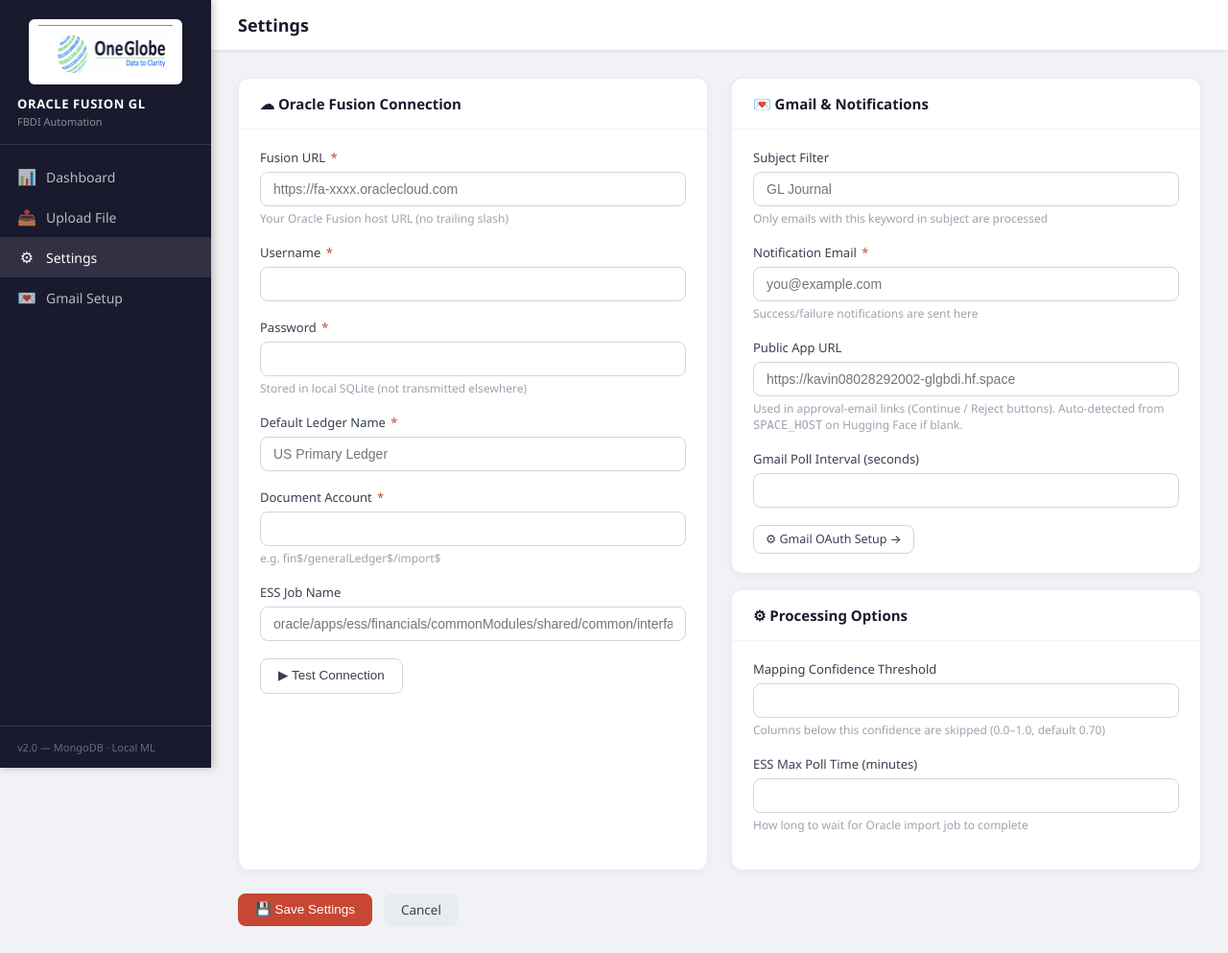
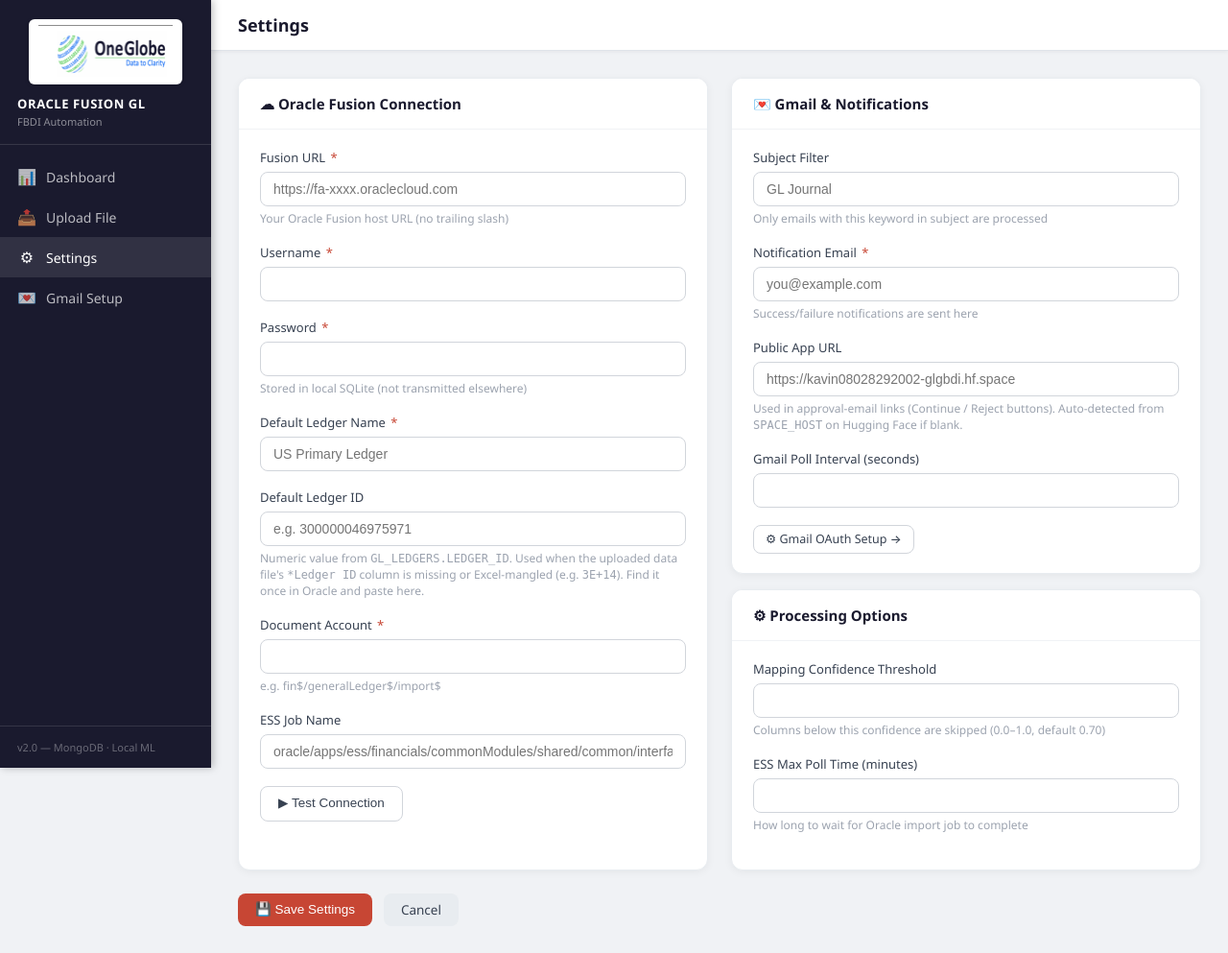
Before and after one commit to kavin0831/GLFBDI, a FastAPI app: template templates/settings.html in a window 1280 px wide. Shown: the whole page at 96% size. Run offline with FastAPI, Linux system fonts and the light colour scheme; the template is opened without the code that fills it, so the values that code supplies are empty.

Commit message:
Add fusion_ledger_id setting; fall back to it when data file's *Ledger ID is missing or Excel-mangled

```diff
--- a/app.py
+++ b/app.py
@@ -356,6 +356,7 @@ async def save_settings(
     fusion_username:       str = Form(...),
     fusion_password:       str = Form(...),
     fusion_ledger_name:    str = Form(...),
+    fusion_ledger_id:      str = Form(""),
     fusion_document_account: str = Form(...),
     fusion_job_name:       str = Form(...),
     gmail_subject_filter:  str = Form(...),
@@ -373,6 +374,7 @@ async def save_settings(
         cfg.fusion_username        = fusion_username
         cfg.fusion_password        = fusion_password
         cfg.fusion_ledger_name     = fusion_ledger_name
+        cfg.fusion_ledger_id       = fusion_ledger_id.strip()
         cfg.fusion_document_account= fusion_document_account
         cfg.fusion_job_name        = fusion_job_name
         cfg.gmail_subject_filter   = gmail_subject_filter
--- a/database.py
+++ b/database.py
@@ -353,6 +353,9 @@ _DEFAULT_SETTINGS = {
     "fusion_username":         "",
     "fusion_password":         "",
     "fusion_ledger_name":      "US Primary Ledger",
+    "fusion_ledger_id":        "",   # numeric Oracle ledger_id (looked up in GL_LEDGERS),
+                                     # used when the data file's *Ledger ID is missing or
+                                     # got Excel-mangled into scientific notation
     "fusion_document_account": "fin$/generalLedger$/import$",
     "fusion_job_name":         _CORRECT_JOB,
     "gmail_credentials_file":  "config/gmail_credentials.json",
--- a/templates/settings.html
+++ b/templates/settings.html
@@ -55,6 +55,18 @@
           <input type="text" class="form-control" id="fusion_ledger_name" name="fusion_ledger_name"
                  value="{{ cfg.fusion_ledger_name }}" required
                  placeholder="US Primary Ledger">
+        </div>
+
+        <div class="form-group">
+          <label class="form-label" for="fusion_ledger_id">Default Ledger ID</label>
+          <input type="text" class="form-control" id="fusion_ledger_id" name="fusion_ledger_id"
+                 value="{{ cfg.fusion_ledger_id or '' }}"
+                 placeholder="e.g. 300000046975971">
+          <div class="form-hint">
+            Numeric value from <code>GL_LEDGERS.LEDGER_ID</code>. Used when the uploaded
+            data file's <code>*Ledger ID</code> column is missing or Excel-mangled
+            (e.g. <code>3E+14</code>). Find it once in Oracle and paste here.
+          </div>
         </div>
 
         <div class="form-group">
--- a/workflow.py
+++ b/workflow.py
@@ -212,8 +212,9 @@ def _stage_generate(req_id: str, records: list[dict], mappings: list[dict],
         **meta,
         "request_id":    req_id,
         "bad_row_indices": bad_indices,
-        # Ensure ledger_name falls back to Settings
+        # Fall back to Settings if the data file didn't supply these
         "ledger_name":   meta.get("ledger_name") or cfg.fusion_ledger_name,
+        "ledger_id":     meta.get("ledger_id")   or (cfg.fusion_ledger_id or "").strip(),
     }
     good_rows, bad_rows = build_rows(records, mappings, full_meta)
 
```
